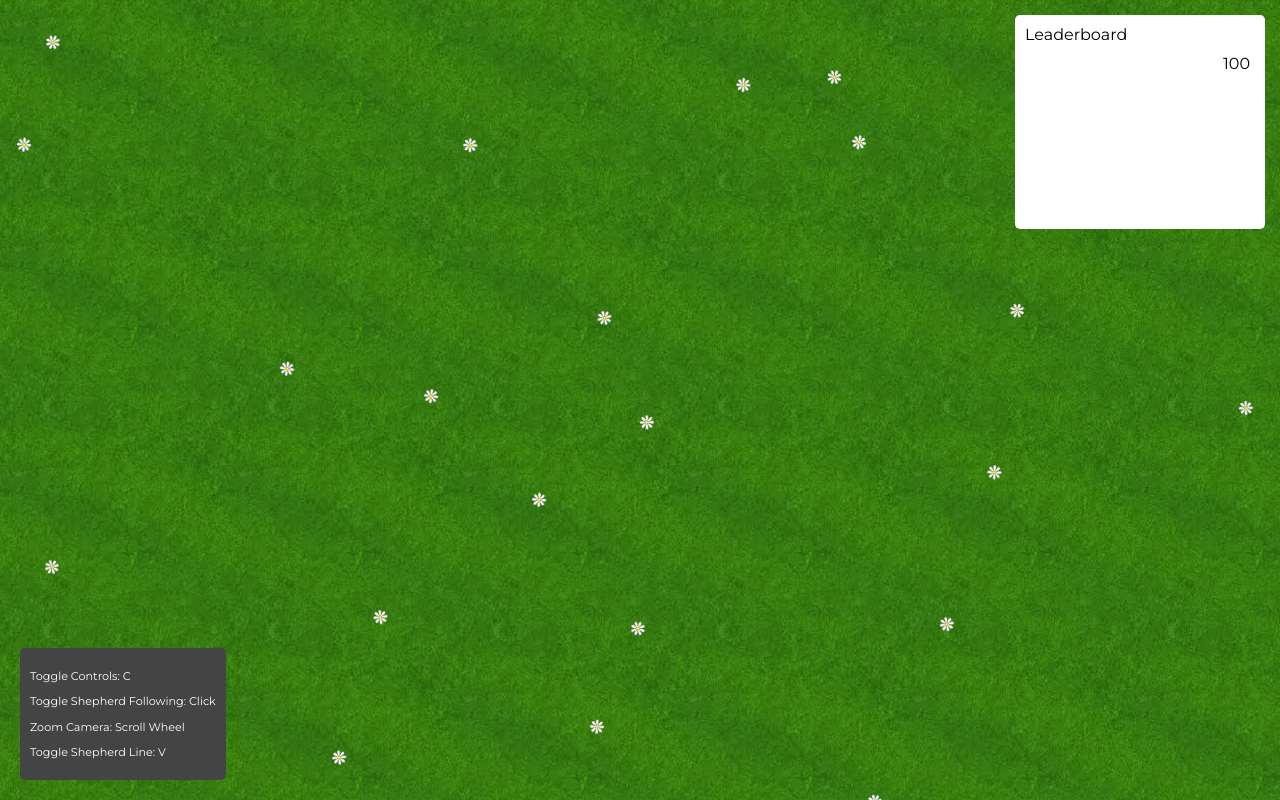
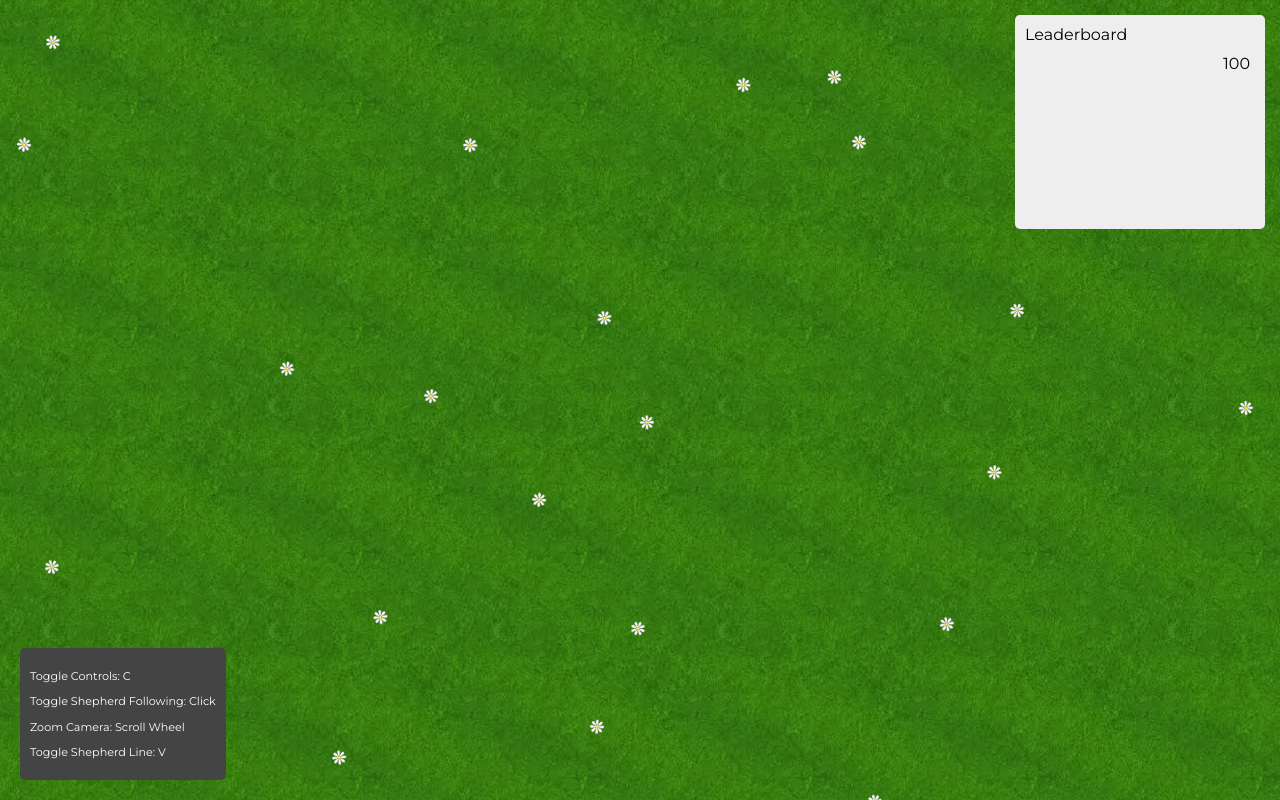
Before and after one commit to Avix101/sheepherd, a website: page views/index.html in a window 1280 px wide. Both pictures are taken after a click on the button "Let's go!". Drawn offline with nearby package versions, Linux system fonts and the light colour scheme; no server answers; files whose address does not match are found by name.

Commit message:
leaderboard now less blinding

```diff
--- a/styles/ui.css
+++ b/styles/ui.css
@@ -62,7 +62,7 @@
 	position: absolute;
 	top: 15px;
 	right: 15px;
-	background: white;
+	background-color: #EEE;
 	width: 250px;
 	border-radius: 5px;
 }
```
